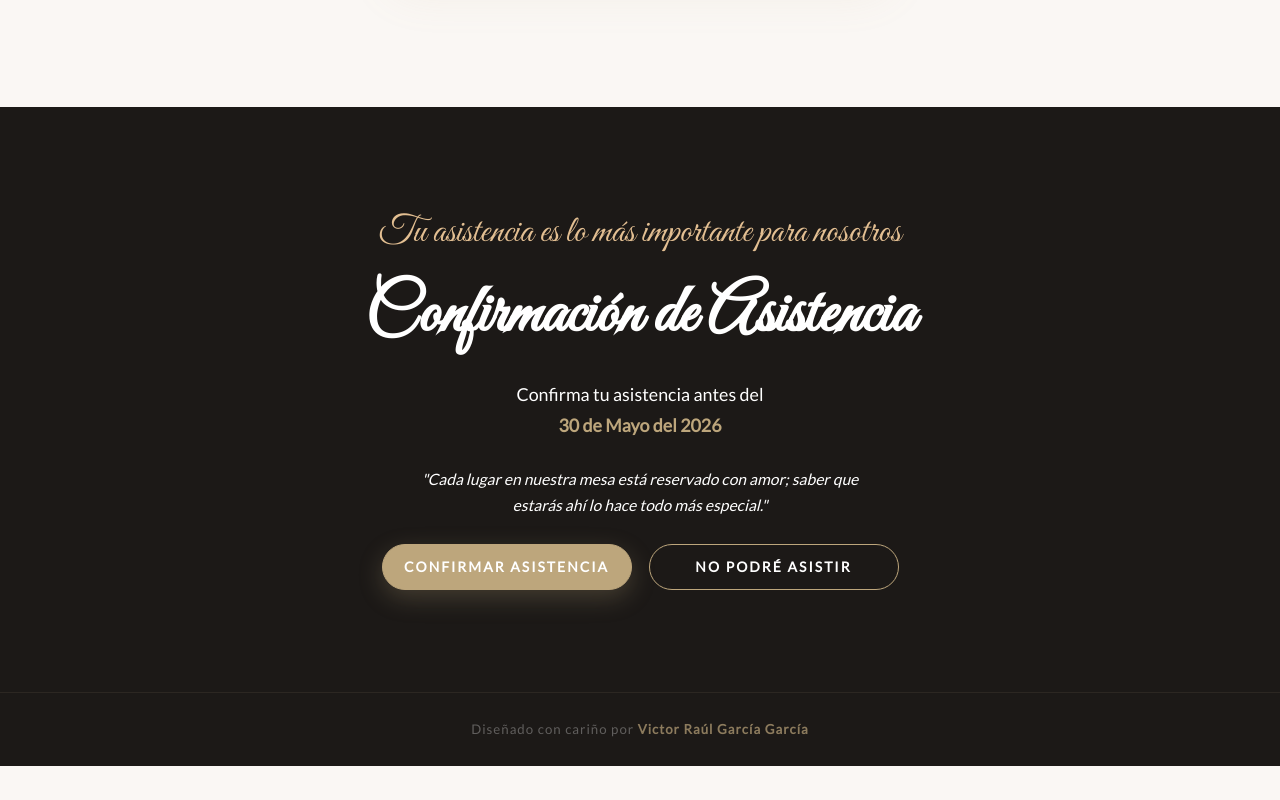
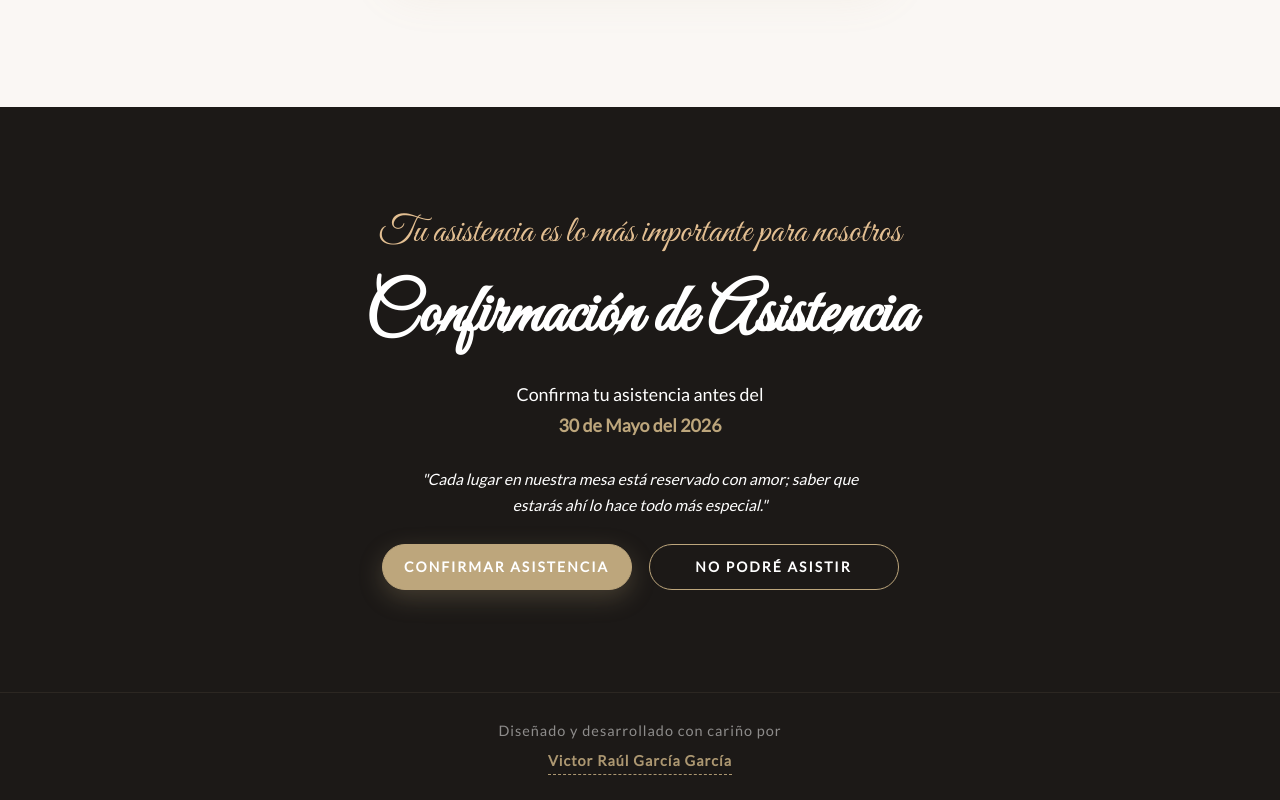
Before and after one commit to VicRa2004/invitacion-boda-2, a Next.js app: page /invitacion in a window 1280 px wide. Shown: the part 6707-7507 px from the top of the page. Before the commit the page ends 7473 px from the top, so only its background shows below. Built offline with nearby package versions, Linux system fonts and the light colour scheme.

Commit message:
feat: mejora la parte de DevFooter

```diff
--- a/src/app/globals.css
+++ b/src/app/globals.css
@@ -906,21 +906,31 @@ section {
 }
 
 .dev-footer__text {
-  font-size: 0.78rem;
-  color: rgba(255, 255, 255, 0.3);
+  font-size: 0.85rem;
+  color: rgba(255, 255, 255, 0.5);
   letter-spacing: 1px;
   line-height: 1.6;
+  display: flex;
+  flex-direction: column;
+  align-items: center;
+  gap: 0.4rem;
 }
 
 .dev-footer__link {
   color: var(--accent-gold);
   text-decoration: none;
-  opacity: 0.7;
-  transition: opacity 0.2s ease;
-  font-weight: 600;
+  border-bottom: 1px dashed var(--accent-gold);
+  opacity: 0.9;
+  transition: all 0.3s ease;
+  font-weight: 700;
+  display: inline-block;
+  padding-bottom: 2px;
 }
 
 .dev-footer__link:hover {
   opacity: 1;
-  text-decoration: underline;
+  color: #ffffff;
+  border-bottom: 1px solid #ffffff;
+  transform: translateY(-2px);
+  text-shadow: 0 0 10px rgba(189, 166, 124, 0.6);
 }
--- a/src/components/DevFooter.tsx
+++ b/src/components/DevFooter.tsx
@@ -1,8 +1,8 @@
 export default function DevFooter() {
   return (
     <footer className="dev-footer">
-      <p className="dev-footer__text">
-        Diseñado con cariño por{" "}
+      <div className="dev-footer__text">
+        <span>Diseñado y desarrollado con cariño por</span>
         <a
           href="https://porfolio-dhz.pages.dev/"
           target="_blank"
@@ -11,7 +11,7 @@ export default function DevFooter() {
         >
           Victor Raúl García García
         </a>
-      </p>
+      </div>
     </footer>
   );
 }
```
